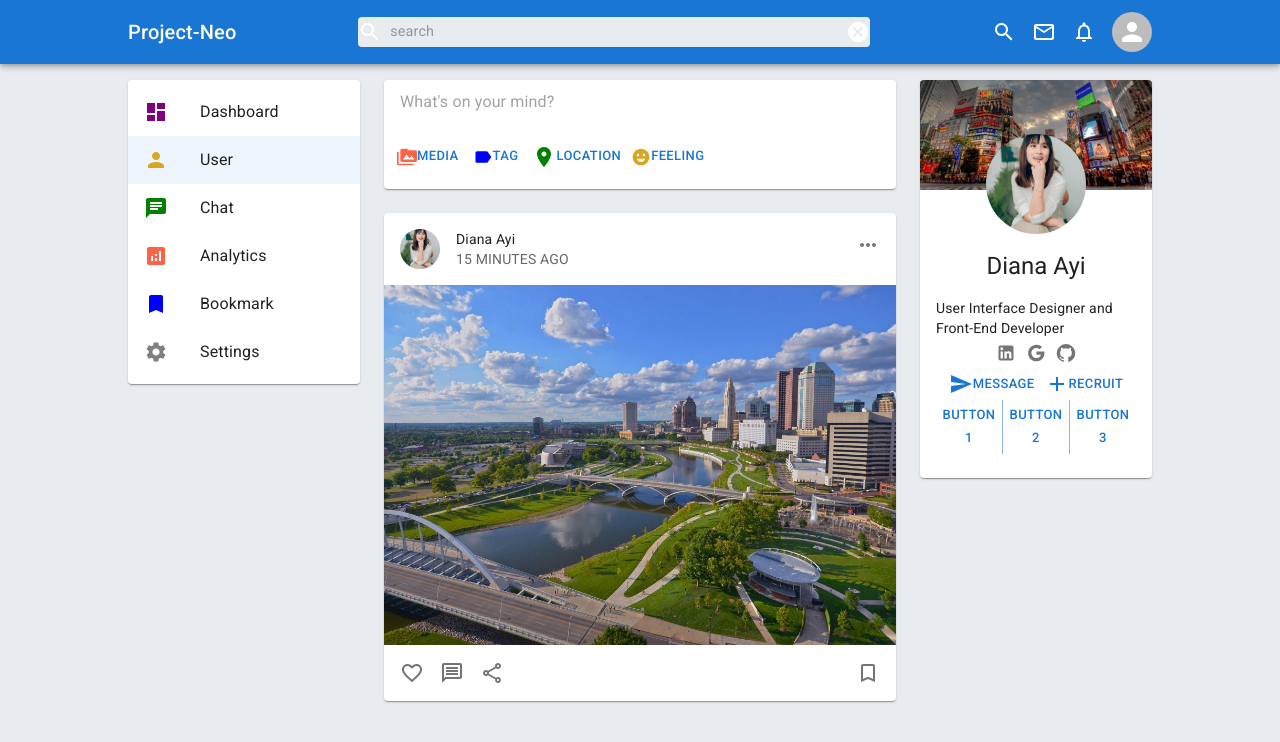
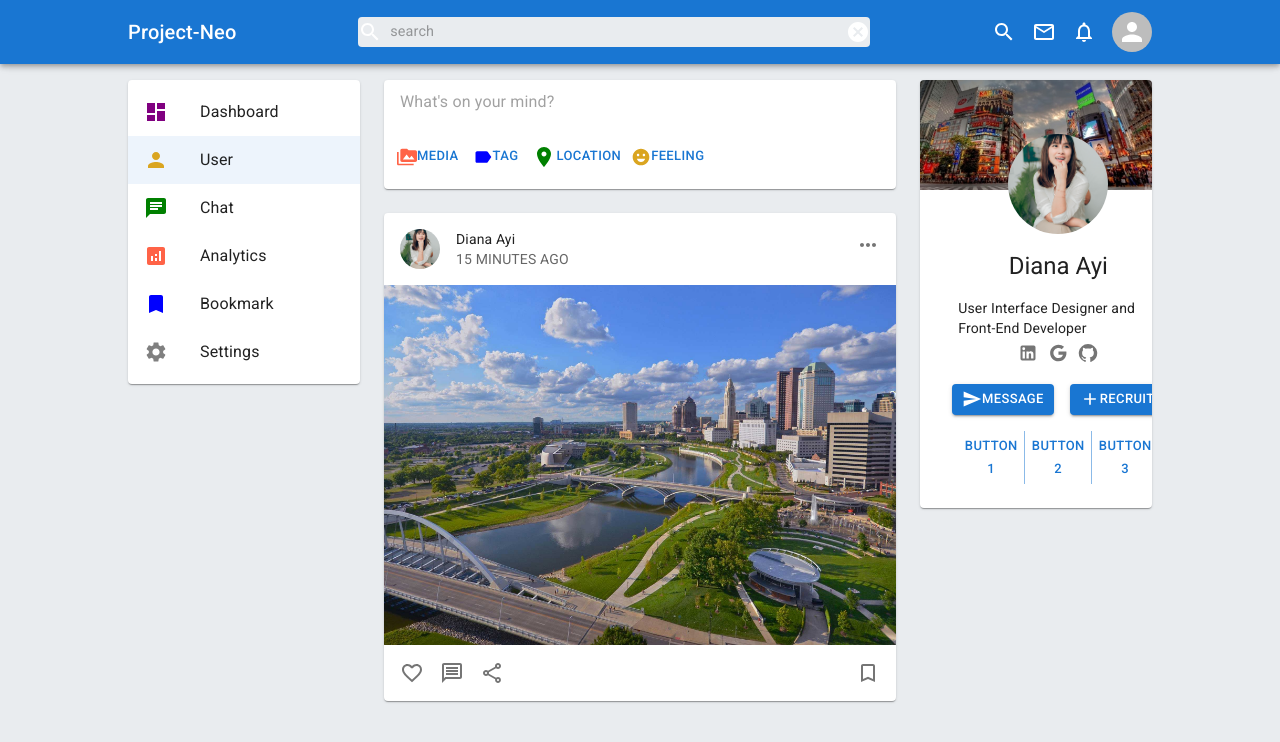
Before and after one commit to jpzambranoleon/project-neo-front-end, a React (Create React App) app: page / in a window 1280 px wide. Shown: the top 742 px of the page. Built offline with nearby package versions, Linux system fonts and the light colour scheme.

Commit message:
updated files

```diff
--- a/src/pages/homePage/components/ProfileCard2.jsx
+++ b/src/pages/homePage/components/ProfileCard2.jsx
@@ -1,5 +1,5 @@
 import { Add, GitHub, Google, LinkedIn, MessageRounded, Send } from "@mui/icons-material";
-import { Avatar, Box, Button, ButtonGroup, Card, CardActions, CardContent, CardMedia, Grid, IconButton, Typography } from "@mui/material";
+import { Avatar, Box, Button, ButtonGroup, Card, CardActions, CardContent, CardMedia, Grid, IconButton, Stack, Typography } from "@mui/material";
 
 
 const ProfileCard2 = () => {
@@ -32,16 +32,18 @@ const ProfileCard2 = () => {
                             <GitHub fontSize="small"/>
                         </IconButton>
                     </Box>
-                    <Box>
-                        <Button size="small">
-                            <Send />
-                            Message
-                        </Button>
-                        <Button size="small">
-                            <Add />
-                            Recruit
-                        </Button>
-                    </Box>
+                    <CardContent>
+                        <Stack spacing={2} direction="row">
+                            <Button size="small" variant="contained">
+                                <Send fontSize="small" />
+                                Message
+                            </Button>
+                            <Button size="small" variant="contained">
+                                <Add fontSize="small" />
+                                Recruit
+                            </Button>
+                        </Stack>
+                    </CardContent>
                     <Box>
                         <ButtonGroup variant="text" size="small">
                             <Button>
```
